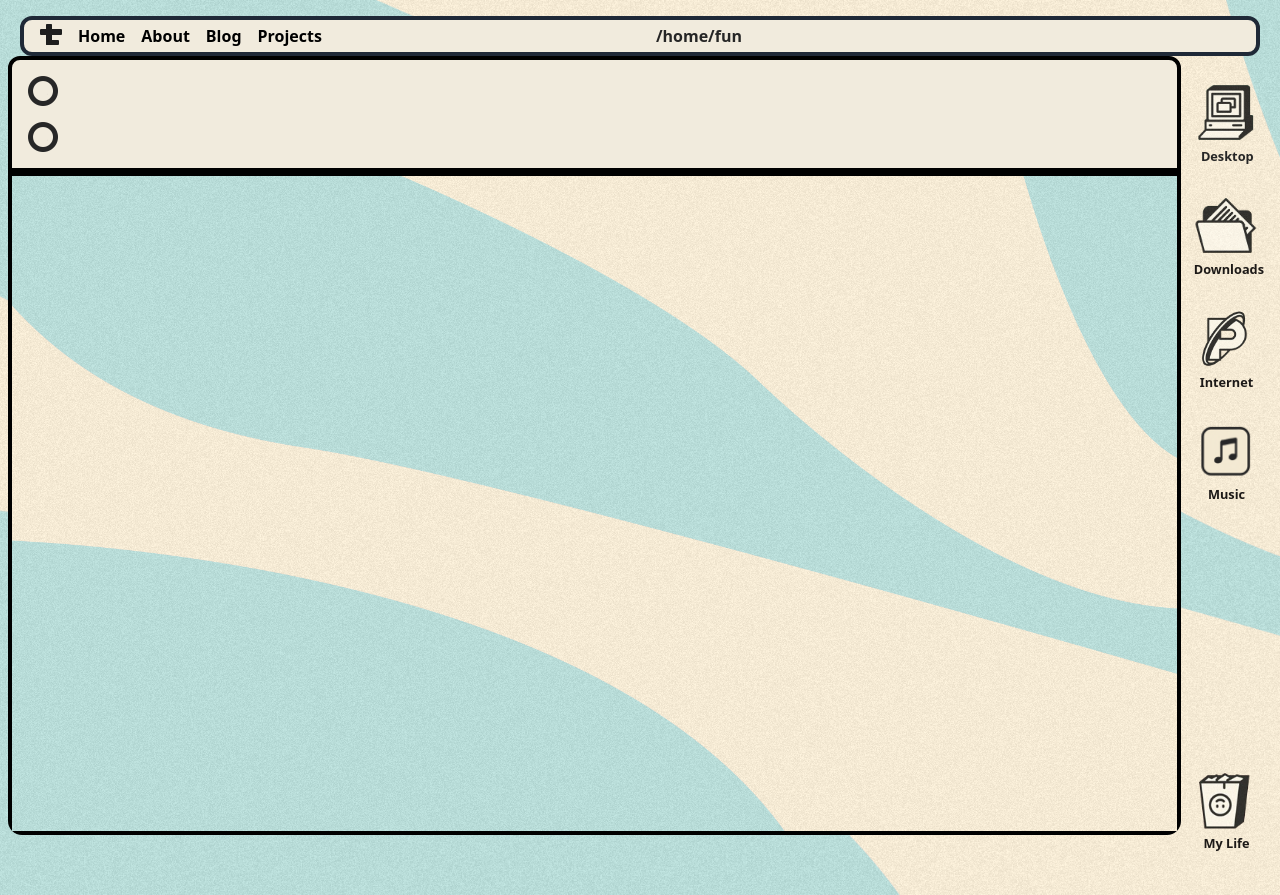
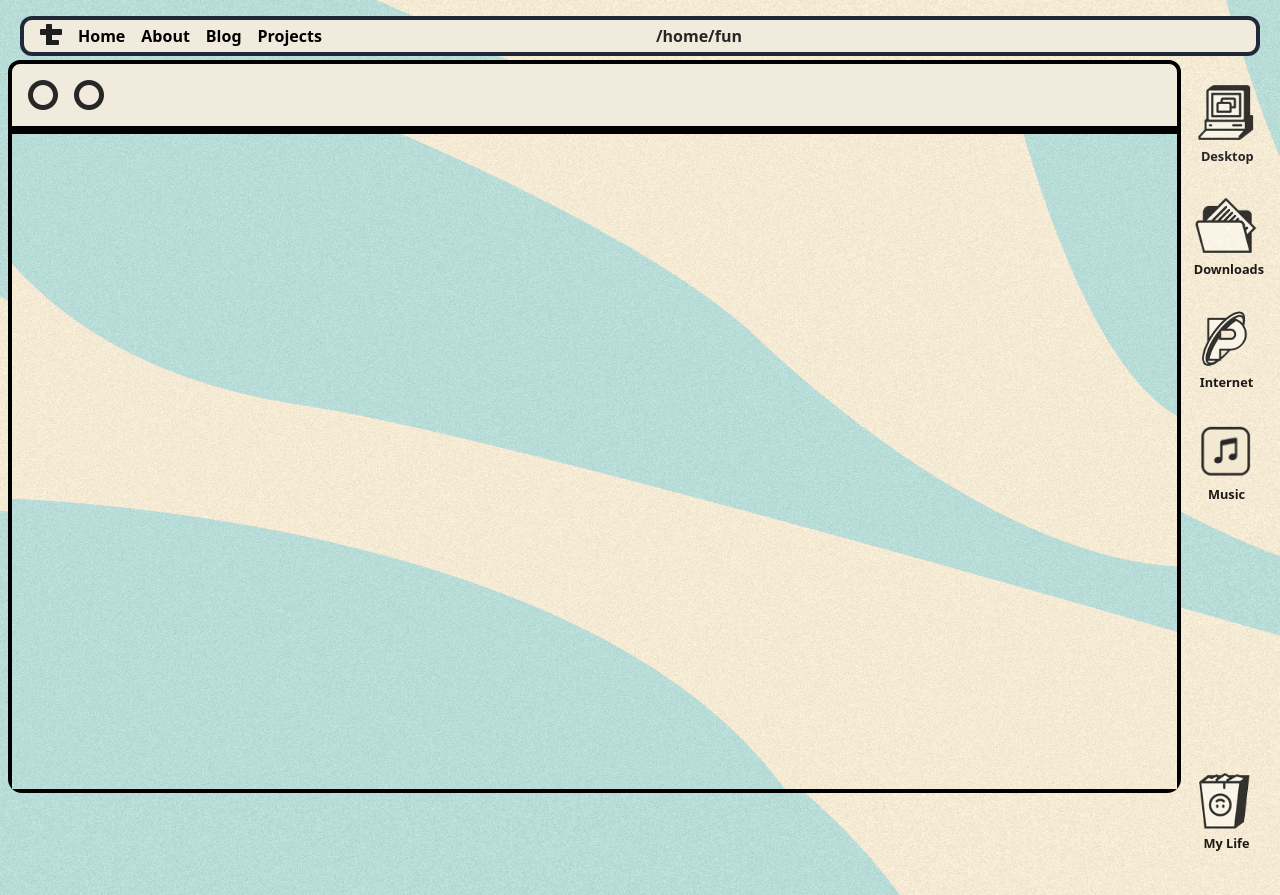
Before and after one commit to Prome-theus/moyemoye, a Flask app: page /blog1 in a window 1280 px wide. Run offline with Flask 3, Linux system fonts and the light colour scheme; some libraries are stand-ins or nearby versions.

Commit message:
blog page

```diff
--- a/app.py
+++ b/app.py
@@ -98,14 +98,14 @@ def hello():
 #     return render_template("moye.html")
 @app.route("/blog1")
 def moi():
-    return render_template('blog1.html')
+    return render_template('material1.html')
 
 @app.route("/blog")
 def blog():
     page = request.args.get('page', default=1, type=int)
     per_page = 2
     entries = get_entries_for_page(page, per_page)
-    return render_template('blog.html', entries=entries, page=page, per_page=per_page, has_next_page=has_next_page(page, per_page), time=current_time, date=current_date)
+    return render_template('material.html', entries=entries, page=page, per_page=per_page, has_next_page=has_next_page(page, per_page), time=current_time, date=current_date)
 
 @app.route('/blog/<slug>')
 def blog_detail(slug):
--- a/templates/blog.html
+++ b/templates/material.html
@@ -1,6 +1,6 @@
 {% extends "moyemoye.html" %} {% block content %}
 
-<div class="w-[1204px] h-[50px] top-13 relative scale-75">
+<div class="w-[1204px] h-[50px] top-[60px] relative scale-75">
   <div class="w-[1204px] h-[749px] left-0 top-[-1px] absolute">
     <img
       class="w-[1204px] h-[749px] left-0 top-0 absolute rounded-[14px] border-4 border-black"
--- a/templates/blog1.html
+++ b/templates/material1.html
@@ -2,8 +2,8 @@
 
 <div class=""></div>
 
-<div class="relative top-14 left-2">
-  <div class="relative bg-[#F1EBDD] rounded-t-[12px] border-4 border-black p-2">
+<div class="relative w-fit h-fit top-[60px] left-2">
+  <div class="flex  bg-[#F1EBDD] rounded-t-[12px] border-4 border-black p-2">
     <div class="relative group p-2">
       <img class="hover:hidden" src="/static/mysite/circle.png" />
       <img
```
